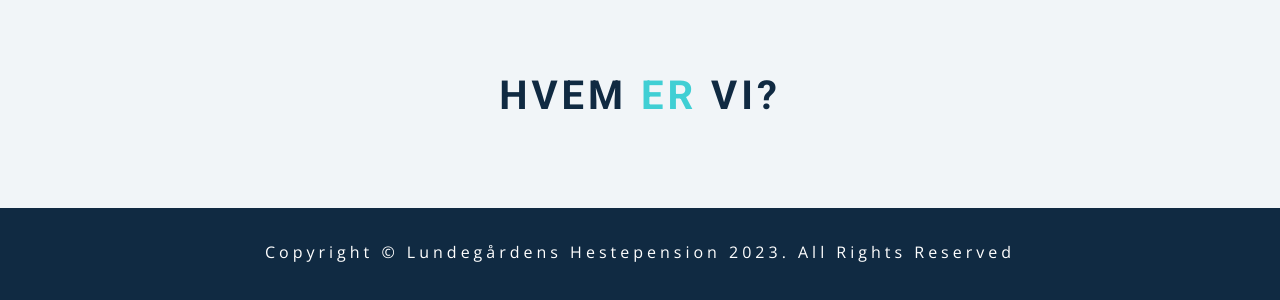
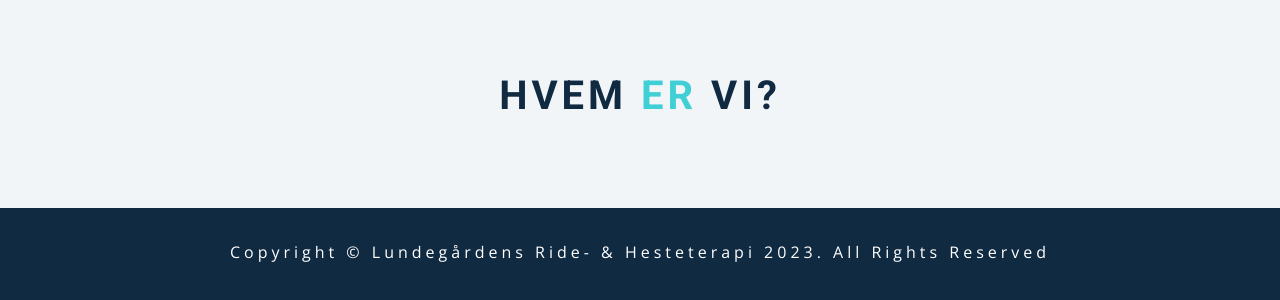
Before and after one commit to DanielBjarnason/Hestepension, a plain HTML site: page index.html in a window 1280 px wide. Shown: the part 3978-4278 px from the top of the page. Drawn offline with nearby package versions, Linux system fonts and the light colour scheme; a script that the page names is missing.

Commit message:
Copyright

```diff
--- a/index.html
+++ b/index.html
@@ -181,8 +181,8 @@
     <!-- footer -->
     <footer class="section">
       <p>
-        copyright &copy; Lundegårdens Hestepension <span id="date">2023</span>.
-        all rights reserved
+        copyright &copy; Lundegårdens Ride- & Hesteterapi
+        <span id="date">2023</span>. all rights reserved
       </p>
     </footer>
     <!-- javascript -->
```
